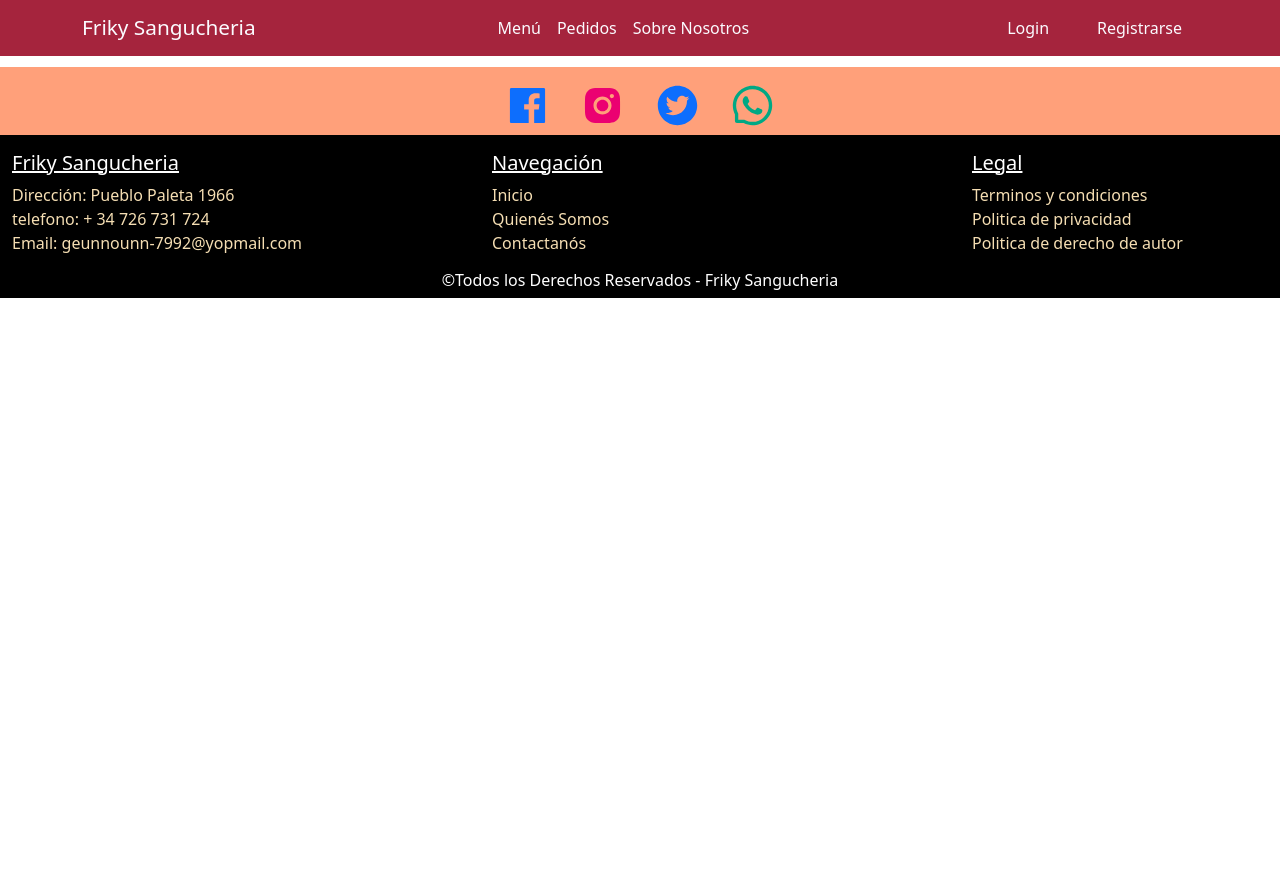
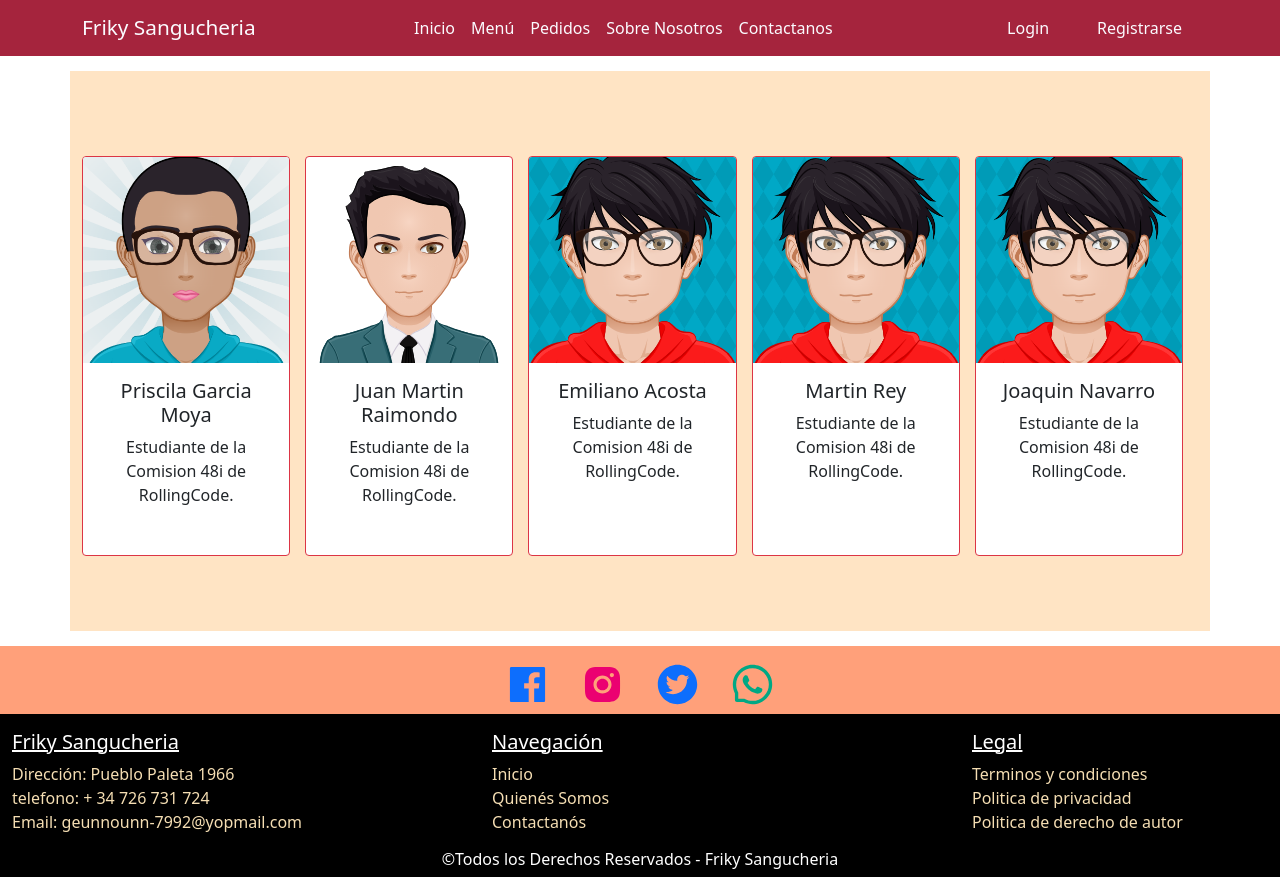
Before and after one commit to priscilabgmoya/proyecto-final-menu, a React (Vite) app: page /quienesSomos in a window 1280 px wide. Before the commit the page ends 800 px from the top, so only its background shows below. Built offline with nearby package versions, Linux system fonts and the light colour scheme.

Commit message:
se modifica los estilos necesarios y rutas faltantes

```diff
--- a/src/App.jsx
+++ b/src/App.jsx
@@ -1,22 +1,27 @@
 
 import './App.css'
 import Error404 from './Components/Error404/Error404';
-import {Outlet, Link, Route , Routes } from 'react-router-dom';
+import {Outlet, Link, Route , Routes, useLocation } from 'react-router-dom';
 import Footer from './Components/Footer/Footer';
 import NavBars from './components/navbar/navbar.jsx';
 import Anosotros from './components/nosotros/nosotros.jsx';
+import Contacto from './components/contacto/Contacto.jsx';
+import { useState } from 'react';
 
 
 function App() {
 
-
+const [localizacion] = useState(useLocation())
   return (
 
 
     <>
 
     <header>
-        <NavBars />
+      {
+        localizacion.pathname == '/error404' ? null :   <NavBars />
+      }
+
     </header>
     <main>
 
@@ -31,13 +36,17 @@ function App() {
         *
         */
       }
+ <Route path='inicio'/>
+ <Route path='contactanos'  element={<Contacto />}/>
+ <Route path='quienesSomos' element ={<Anosotros/>} />
  <Route  path='error404' element={<Error404/>}/>
- <Route path='inicio' />
 </Routes>
-      <Footer />
 
 
 
+   {
+    localizacion.pathname == '/error404' ? null :   <Footer />
+   }
 
     </>
   )
--- a/src/components/contacto/Contacto.css
+++ b/src/components/contacto/Contacto.css
@@ -1,6 +1,5 @@
 .padre{
     color: #adb5bd;
-    background-color: aqua;
     padding: 4px;
     display: flex;
     flex-wrap: wrap;
--- a/src/components/contacto/Contacto.jsx
+++ b/src/components/contacto/Contacto.jsx
@@ -1,6 +1,6 @@
 import './Contacto.css'
-import InputC from "../components/Input/InputC";
-import Titulo from "../components/Titulo/Titulo";
+import InputC from "../Input/InputC";
+import Titulo from "../Titulo/Titulo";
 import {AiFillPhone} from "react-icons/ai"
 import {FaMapMarkedAlt} from "react-icons/fa"
 
--- a/src/components/navbar/navbar.jsx
+++ b/src/components/navbar/navbar.jsx
@@ -17,9 +17,11 @@ const NavBars = () => {
           <Navbar.Toggle aria-controls="basic-navbar-nav " />
           <Navbar.Collapse id="basavbar-nav">
             <Nav className="m-auto">
+            <Link className="nav-link" to="/">Inicio</Link>
               <Link className="nav-link" to="/">Menú</Link>
               <Link className="nav-link" to="/">Pedidos</Link>
-              <Link className="nav-link" to="/">Sobre Nosotros</Link>
+              <Link className="nav-link" to="/quienesSomos">Sobre Nosotros</Link>
+              <Link className="nav-link" to="/contactanos">Contactanos</Link>
             </Nav>
             <Link className="nav-link log" to="/">Login</Link>
             <Link className="nav-link reg" to="/">Registrarse</Link>
--- a/src/components/nosotros/nosotros.css
+++ b/src/components/nosotros/nosotros.css
@@ -3,9 +3,9 @@
     flex-direction: column;
     height: fit-content;
     width: 100%;
-    margin-top: 15px;
+    height: 70vh;
+    margin: 15px 0px;
     background-color: bisque;
-
 }
 
 .text-center {
--- a/src/index.css
+++ b/src/index.css
@@ -4,6 +4,5 @@ body {
     min-height: 100vh;
   }
 main {
-    flex-grow: 1 ;
-    padding-top: 11px;
+    flex-grow: 1 !important;
   }
```
